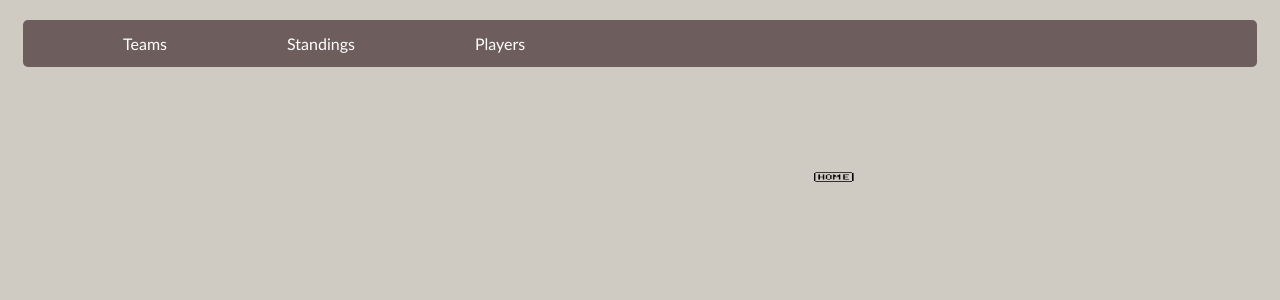
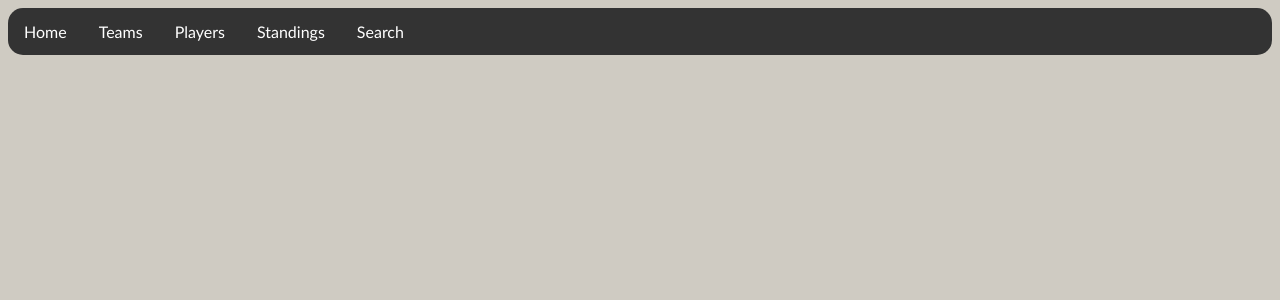
Before and after one commit to arnav1640/arnav-adit-murali-CSP, a PHP site: page /pages/index.html in a window 1280 px wide. Shown: the top 300 px of the page. Run offline with PHP 8.4, Linux system fonts and the light colour scheme.

Commit message:
remade navbar and linked appropriate pages

```diff
--- a/pages/index.html
+++ b/pages/index.html
@@ -3,20 +3,17 @@
 <head>
     <meta charset="UTF-8">
     <meta name="viewport" content="width=device-width, initial-scale=1.0">
-    <title>NBA Stats Page</title>
+    <title>NBA Stats</title>
+    <icon href="../assets/nbalogo.png"></icon>
     <link rel="stylesheet" type="text/css" href="../styles/styles.css">
-    <link rel="shortcut icon" type="image/jpg" href="../assets/nbalogo.png"/>
-
-</heads>
+</head>
 <body>
-    <link src="script.js"><script></script>
-    <ul>
+    <ul class="navbar">
+        <li><a href="../pages/index.html">Home</a></li>
         <li><a href="teams.html">Teams</a></li>
+        <li><a href="players.html">Players</a></li>
         <li><a href="standings.html">Standings</a></li>
-        <li><a href="players.html">Players</a></li>
+        <li><a href="about.asp">Search</a></li>
       </ul>
-      <input id="homebutton" type="image" src="../assets/homebutton.png" />
-
-
 </body>
 </html>
--- a/styles/styles.css
+++ b/styles/styles.css
@@ -1,26 +1,31 @@
 ul {
   list-style-type: none;
   margin: 0;
-    margin-top: 20px;
-    margin-left: 15px;
-    margin-right: 15px;
-    padding: 5;
+  padding: 0;
   overflow: hidden;
-    background-color: rgb(110, 93, 93);
-    border-radius: 5px;
+  background-color: #333;
+  position: sticky;
+  border-radius: 15px;
+
+
+
 }
 
 li {
   float: left;
+
+
 }
 
 li a {
   display: block;
   color: white;
   text-align: center;
-    padding: 14px 60px;
+  padding: 14px 16px;
   text-decoration: none;
   font-family: Trebuchet MS;
+
+
 }
 
 /* Change the link color to #111 (black) on hover */
@@ -28,14 +33,6 @@ ul {
   background-color: #111;
 }
 
-#homebutton {
- position: relative;
- left: 800px;
- top: 100px;
- width: 50px;
- height: 20px
-}
-
 html {
   background-color: rgb(207, 203, 194)
 }
```
Also changed, not shown: pages/players.html (+17 -0 lines). Lines whose indentation alone changed are shown as unchanged.
